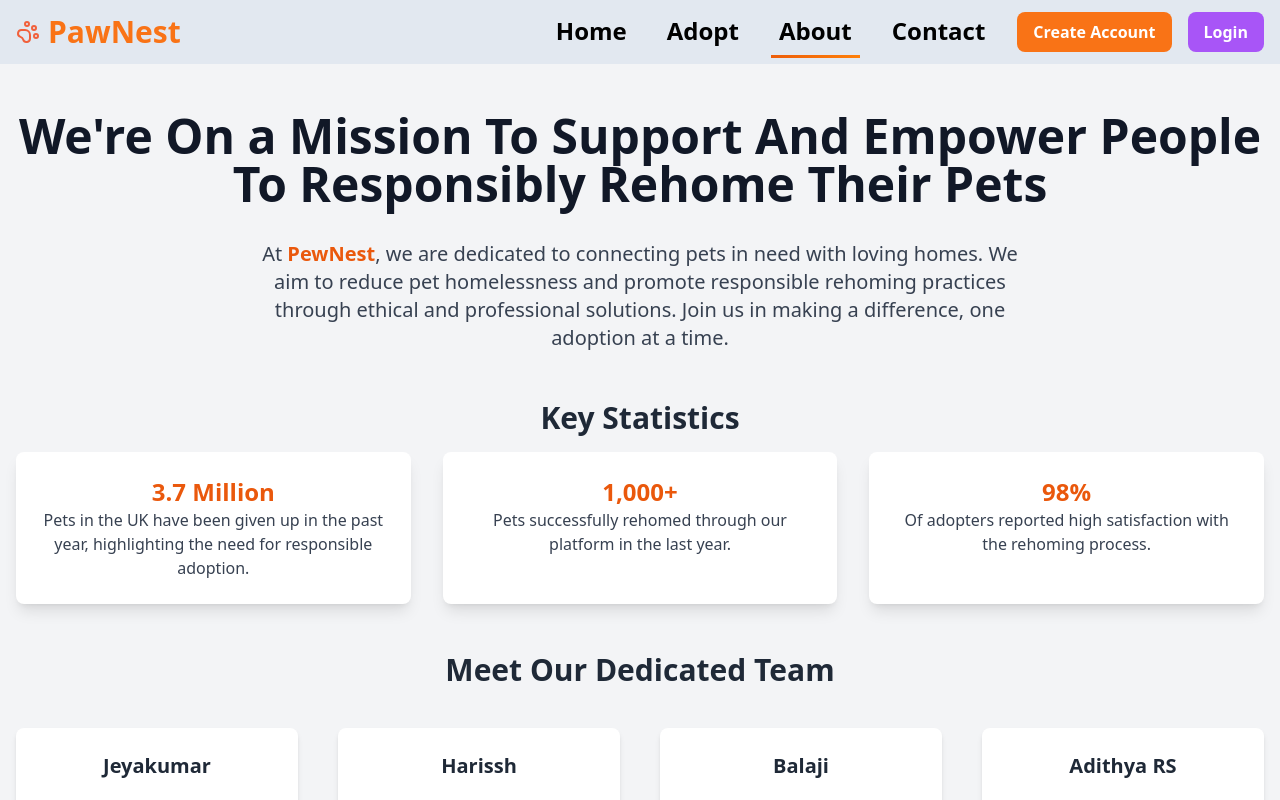
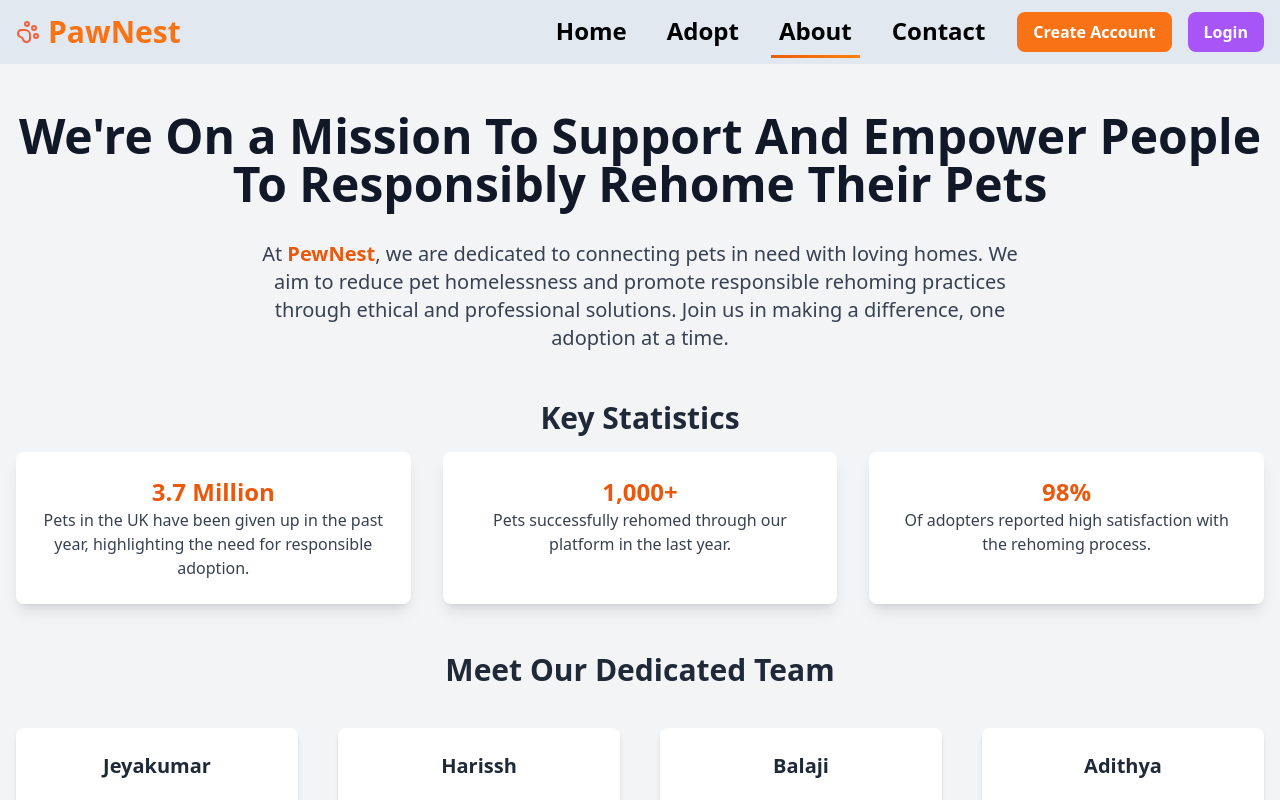
Before and after one commit to Harisshks/Pet--Adoption, a React (Vite) app in the folder frontend/: page /about in a window 1280 px wide. Shown: the top 800 px of the page. Built offline with nearby package versions, Linux system fonts and the light colour scheme.

Commit message:
Updated About.jsx

```diff
--- a/frontend/src/pages/About.jsx
+++ b/frontend/src/pages/About.jsx
@@ -26,7 +26,7 @@ const About = () => {
       },
     },
     {
-      name: 'Adithya RS',
+      name: 'Adithya',
       socials: {
         gmail: 'mailto:adithyars22cse@srishakthi.ac.in',
       },
```
